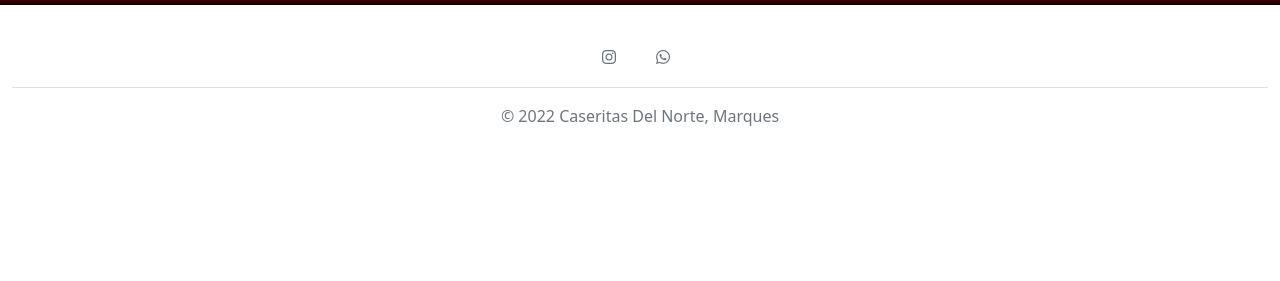
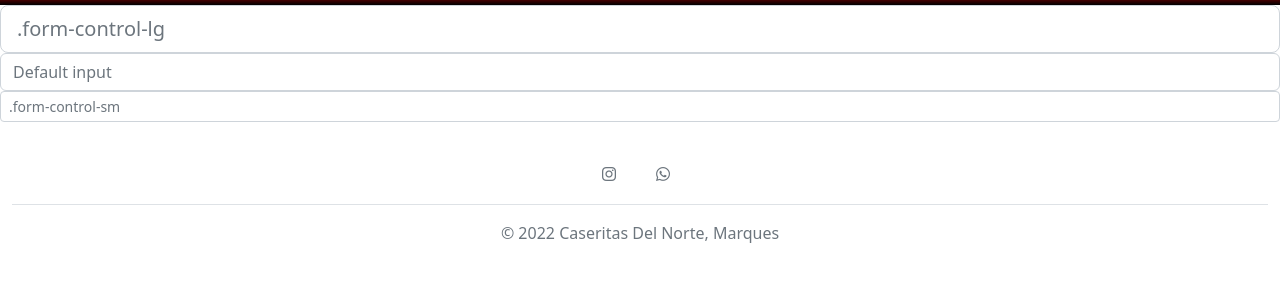
Before and after one commit to MarceloB94/PF-Berardo, a plain HTML site: page pages/contacto.html in a window 1280 px wide. Shown: the part 51-332 px from the top of the page. Drawn offline with nearby package versions, Linux system fonts and the light colour scheme.

```diff
--- a/pages/contacto.html
+++ b/pages/contacto.html
@@ -47,6 +47,13 @@
       </div>
     </nav>
   </header>
+  <!--Fin Navbar-->
+  <!--Inicio Body-->
+  <input class="form-control form-control-lg" type="text" placeholder=".form-control-lg" aria-label=".form-control-lg example">
+<input class="form-control" type="text" placeholder="Default input" aria-label="default input example">
+<input class="form-control form-control-sm" type="text" placeholder=".form-control-sm" aria-label=".form-control-sm example">
+
+<!--Fin Body-->
 
   <!--Footer-->
 
```
Also changed, not shown: pages/productos.html (+7 -1 lines).
